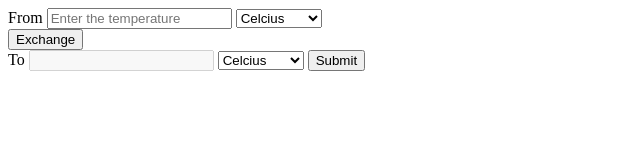
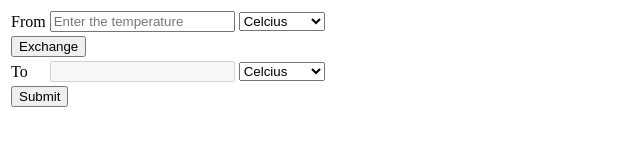
Before and after one commit to ArnabNandi2008/Physical-Science, a plain HTML site: page TemperatureConverter.html in a window 1280 px wide. Shown: the whole page, without its empty margins (0-640 px from the left). Drawn offline with Linux system fonts and the light colour scheme.

Commit message:
TemperatureConverter.html updated
align of the input box (drop down, text box) and label is fixed using table

```diff
--- a/TemperatureConverter.html
+++ b/TemperatureConverter.html
@@ -53,7 +53,7 @@
                 else if (fn == "kc") {
                     o = kc(i)
                 }
-            else if (fn == "kf") {
+                else {
                 o = kf(i)
                 }
                 document.frm.o.value = o
@@ -69,23 +69,33 @@
         </script>
     </head>
     <body>
+        <table>
             <form name="frm">
-        <label>From </label><input type="textbox" name="i" placeholder="Enter the temperature">
+                <tr>
+                    <td><label>From </label></td>
+                    <td><input type="textbox" name="i" placeholder="Enter the temperature"></td>
+                    <td>
                         <select name="from">
                             <option value="c">Celcius</option>
                             <option value="f">Fahrenheit</option>
                             <option value="k">Kelvin</option>
                         </select>
-        <br>
-        <input type="button" value="Exchange" onClick="Exchange()">
-        <br>
-        <label>To </label><input type="textbox" name="o" disabled>
+                    </td>
+                </tr>
+                <tr><td colspan="3"><input type="button" value="Exchange" onClick="Exchange()"></td></tr>
+                <tr>
+                    <td><label>To </label></td>
+                    <td><input type="textbox" name="o" disabled></td>
+                    <td>
                         <select name="to">
                             <option value="c">Celcius</option>
                             <option value="f">Fahrenheit</option>
                             <option value="k">Kelvin</option>
                         </select>
-        <input type="button" value="Submit" onclick="Submit()">
+                    </td>
+                </tr>
+                <tr><td colspan="3"><input type="button" value="Submit" onclick="Submit()"></td></tr>
             </form>
+        </table>
     </body>
 </html>
```
Lines whose indentation alone changed are shown as unchanged.
